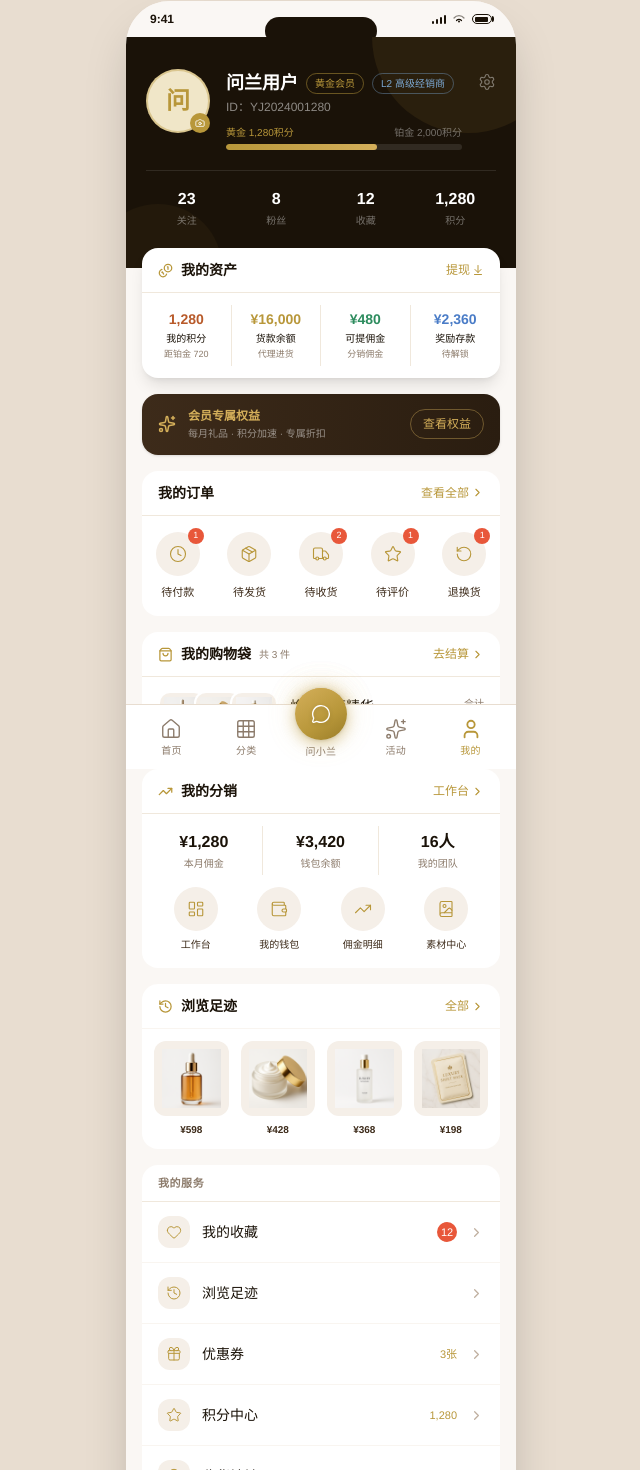
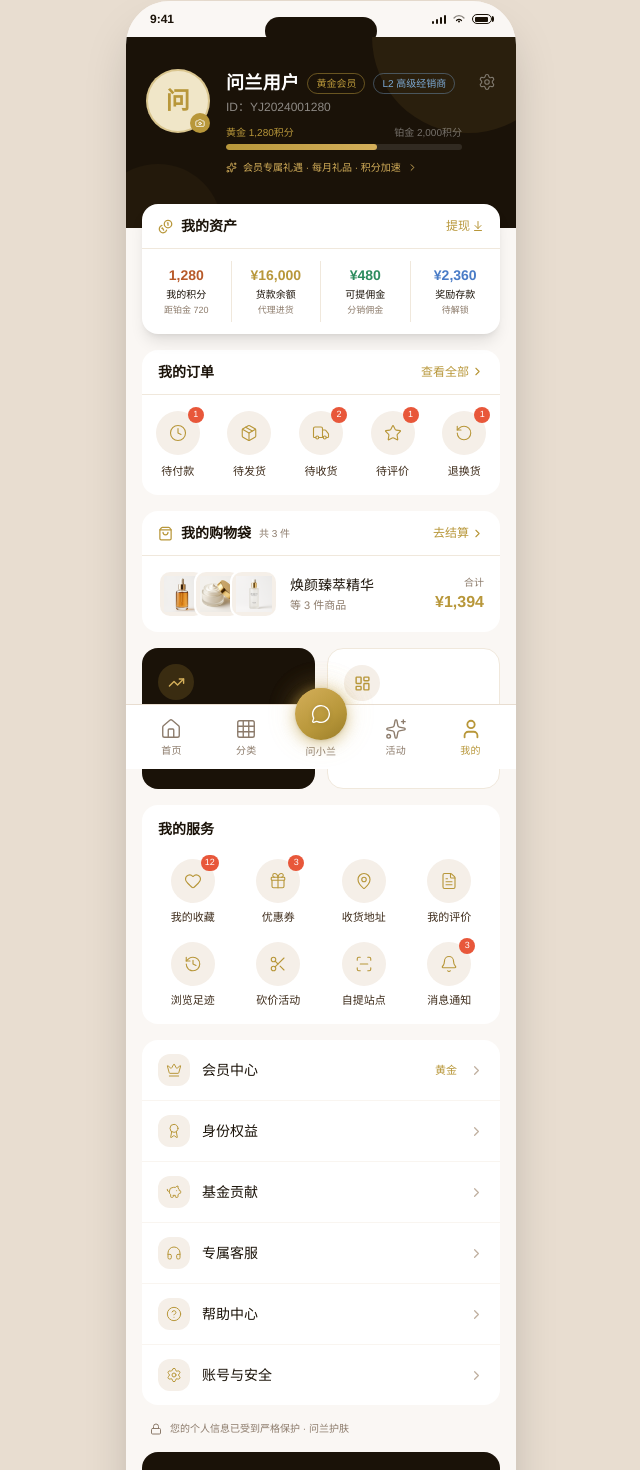
Before and after one commit to 315fang/cloud-mp-qianduan, a Next.js app: page /profile in a window 1280 px wide. Shown: the part 31-1501 px from the top of the page, without its empty margins (319-959 px from the left). Built offline with nearby package versions, Linux system fonts and the light colour scheme.

Commit message:
feat: add "show more" toggle for distributor page actions
Co-authored-by: 王飞 <192938845+315fang@users.noreply.github.com>

```diff
--- a/src/app/profile/page.tsx
+++ b/src/app/profile/page.tsx
@@ -10,7 +10,6 @@ import {
   Settings,
   HelpCircle,
   Bell,
-  ShieldCheck,
   Truck,
   RotateCcw,
   Clock,
@@ -18,24 +17,17 @@ import {
   ScanLine,
   History,
   Sparkles,
-  BadgePercent,
   Camera,
   LayoutDashboard,
-  Wallet,
   TrendingUp,
-  Users,
-  BookImage,
   Coins,
   ArrowDownToLine,
   Lock,
-  MessageCircle,
   FileText,
   Scissors,
   Crown,
   Award,
   PiggyBank,
-  Coins as CoinsIcon,
-  KeyRound,
   Headphones,
 } from "lucide-react";
 import PhoneFrame from "@/components/PhoneFrame";
@@ -50,7 +42,7 @@ const orderTabs = [
   { label: "退换货", icon: RotateCcw, href: "/orders?status=refund", badge: "1" },
 ];
 
-// 核心资产数据（我的积分 / 货款余额 / 可提佣金 / 奖励存款 同一层）
+// 核心资产（唯一出处：积分 / 货款 / 佣金 / 奖励存款）
 const assetCards = [
   { label: "我的积分", value: "1,280", sub: "距铂金 720", href: "/profile/points", color: "#B85A2A" },
   { label: "货款余额", value: "¥16,000", sub: "代理进货", href: "/distributor/goods-balance", color: "#B8973A" },
@@ -58,58 +50,27 @@ const assetCards = [
   { label: "奖励存款", value: "¥2,360", sub: "待解锁", href: "/profile/deposit", color: "#4A7CC7" },
 ];
 
-const menuItems = [
-  {
-    group: "我的服务",
-    items: [
+// 高频服务宫格（4×2，一眼可达）
+const serviceGrid = [
   { icon: Heart, label: "我的收藏", href: "/profile/collection", badge: "12" },
+  { icon: Gift, label: "优惠券", href: "/profile/coupons", badge: "3" },
+  { icon: MapPin, label: "收货地址", href: "/profile/address", badge: "" },
+  { icon: FileText, label: "我的评价", href: "/profile/reviews", badge: "" },
   { icon: History, label: "浏览足迹", href: "/profile/collection?tab=history", badge: "" },
-      { icon: Gift, label: "优惠券", href: "/profile/coupons", badge: "3张" },
-      { icon: Star, label: "积分中心", href: "/profile/points", badge: "1,280" },
-      { icon: MapPin, label: "收货地址", href: "/profile/address", badge: "" },
   { icon: Scissors, label: "砍价活动", href: "/slash", badge: "" },
-    ],
-  },
-  {
-    group: "会员与资金",
-    items: [
+  { icon: ScanLine, label: "自提站点", href: "/pickup", badge: "" },
+  { icon: Bell, label: "消息通知", href: "/profile/notifications", badge: "3" },
+];
+
+// 低频精选列表（单组，每项唯一）
+const moreItems = [
   { icon: Crown, label: "会员中心", href: "/profile/member", badge: "黄金" },
   { icon: Award, label: "身份权益", href: "/profile/rights", badge: "" },
-      { icon: PiggyBank, label: "押金订单", href: "/profile/deposit", badge: "" },
-      { icon: CoinsIcon, label: "货款余额", href: "/distributor/goods-balance", badge: "" },
   { icon: PiggyBank, label: "基金贡献", href: "/distributor/fund-pool", badge: "" },
-    ],
-  },
-  {
-    group: "门店与核销",
-    items: [
-      { icon: LayoutDashboard, label: "店长工作台", href: "/store/manager", badge: "" },
-      { icon: ScanLine, label: "自提核销", href: "/store/verify", badge: "" },
-      { icon: MapPin, label: "自提站点", href: "/pickup", badge: "" },
-      { icon: Sparkles, label: "品牌推荐", href: "/brand", badge: "" },
-    ],
-  },
-  {
-    group: "帮助与反馈",
-    items: [
   { icon: Headphones, label: "专属客服", href: "/profile/service", badge: "" },
-      { icon: MessageCircle, label: "联系客服", href: "/profile/help", badge: "" },
-      { icon: FileText, label: "我的评价", href: "/profile/reviews", badge: "" },
-      { icon: Bell, label: "消息通知", href: "/profile/notifications", badge: "3" },
   { icon: HelpCircle, label: "帮助中心", href: "/profile/help", badge: "" },
-    ],
-  },
-  {
-    group: "账号与安全",
-    items: [
-      { icon: KeyRound, label: "业务密码", href: "/profile/biz-password", badge: "" },
-      { icon: ShieldCheck, label: "隐私设置", href: "/profile/privacy", badge: "" },
-      { icon: Settings, label: "账号设置", href: "/profile/settings", badge: "" },
-    ],
-  },
+  { icon: Settings, label: "账号与安全", href: "/profile/settings", badge: "" },
 ];
-
-const footprints = products.slice(0, 4);
 
 // 购物袋摘要（取前几件商品作缩略展示）
 const bagItems = products.slice(0, 3);
@@ -119,8 +80,8 @@ const bagTotal = bagItems.reduce((sum, p) => sum + p.price, 0);
 export default function ProfilePage() {
   return (
     <PhoneFrame>
-      {/* 顶部用户信息区 */}
-      <div className="relative bg-[#1A1208] px-5 pt-8 pb-10 overflow-hidden">
+      {/* 顶部用户信息区（去掉关注/粉丝/收藏/积分重复统计行） */}
+      <div className="relative bg-[#1A1208] px-5 pt-8 pb-12 overflow-hidden">
         <div className="absolute top-0 right-0 w-48 h-48 rounded-full bg-[#B8973A]/10 -translate-y-1/2 translate-x-1/4 pointer-events-none" />
         <div className="absolute bottom-0 left-0 w-32 h-32 rounded-full bg-[#B8973A]/5 translate-y-1/2 -translate-x-1/4 pointer-events-none" />
 
@@ -128,7 +89,7 @@ export default function ProfilePage() {
           {/* 头像 */}
           <div className="relative flex-shrink-0">
             <div className="w-16 h-16 rounded-full bg-[#F0E6C8] flex items-center justify-center border-2 border-[#B8973A]/40">
-              <span className="text-2xl font-bold text-[#B8973A]">问</span>
+              <span className="font-luxury text-2xl text-[#B8973A]">问</span>
             </div>
             <Link href="/profile/edit" className="absolute bottom-0 right-0 w-5 h-5 bg-[#B8973A] rounded-full flex items-center justify-center" aria-label="编辑资料">
               <Camera size={10} className="text-white" />
@@ -137,7 +98,7 @@ export default function ProfilePage() {
 
           <div className="flex-1 min-w-0">
             <div className="flex items-center gap-2 flex-wrap">
-              <h2 className="text-lg font-bold text-white">问兰用户</h2>
+              <h2 className="font-luxury text-lg text-white">问兰用户</h2>
               <span className="text-[10px] font-medium text-[#B8973A] border border-[#B8973A]/50 px-2 py-0.5 rounded-full">
                 黄金会员
               </span>
@@ -146,7 +107,7 @@ export default function ProfilePage() {
               </span>
             </div>
             <p className="text-xs text-white/50 mt-0.5">ID：YJ2024001280</p>
-            {/* 等级进度 */}
+            {/* 等级进度（积分唯一出现在此与资产卡） */}
             <div className="mt-2.5">
               <div className="flex justify-between text-[10px] mb-1">
                 <span className="text-[#B8973A]">黄金 1,280积分</span>
@@ -156,31 +117,22 @@ export default function ProfilePage() {
                 <div className="h-full rounded-full bg-gradient-to-r from-[#B8973A] to-[#D4AF5A]" style={{ width: "64%" }} />
               </div>
             </div>
+            {/* 会员礼遇一行收纳（原独立横幅合并至此） */}
+            <Link href="/profile/member" className="mt-2.5 inline-flex items-center gap-1.5 text-[10px] text-[#D4AF5A]">
+              <Sparkles size={11} />
+              会员专属礼遇 · 每月礼品 · 积分加速
+              <ChevronRight size={11} />
+            </Link>
           </div>
 
-          <Link href="/profile/settings" className="text-white/40 flex-shrink-0 mt-1">
+          <Link href="/profile/settings" className="text-white/40 flex-shrink-0 mt-1" aria-label="设置">
             <Settings size={18} strokeWidth={1.5} />
           </Link>
         </div>
-
-        {/* 数据统计 */}
-        <div className="relative grid grid-cols-4 gap-2 mt-5 pt-4 border-t border-white/10">
-          {[
-            { label: "关注", value: "23", href: "#" },
-            { label: "粉丝", value: "8", href: "#" },
-            { label: "收藏", value: "12", href: "/profile/collection" },
-            { label: "积分", value: "1,280", href: "/profile/points" },
-          ].map(({ label, value, href }) => (
-            <Link key={label} href={href} className="text-center">
-              <p className="text-base font-bold text-white">{value}</p>
-              <p className="text-[10px] text-white/40 mt-0.5">{label}</p>
-            </Link>
-          ))}
-        </div>
       </div>
 
-      {/* 资产卡（四格）- 悬浮于顶部区域 */}
-      <div className="px-4 -mt-5 relative z-10">
+      {/* 资产卡（四格）- 悬浮于顶部区域，资金信息唯一出处 */}
+      <div className="px-4 -mt-6 relative z-10">
         <div className="bg-white rounded-2xl shadow-lg overflow-hidden">
           <div className="flex items-center justify-between px-4 py-3 border-b border-[#F0E8DC]">
             <div className="flex items-center gap-2">
@@ -204,18 +156,6 @@ export default function ProfilePage() {
       </div>
 
       <div className="px-4 space-y-4 py-4">
-        {/* 会员权益卡 */}
-        <Link href="/profile/member" className="bg-gradient-to-r from-[#3D2B1A] to-[#2A1D10] rounded-2xl px-4 py-3.5 flex items-center gap-3 shadow">
-          <Sparkles size={18} className="text-[#D4AF5A] flex-shrink-0" />
-          <div className="flex-1">
-            <p className="text-xs font-bold text-[#D4AF5A]">会员专属权益</p>
-            <p className="text-[10px] text-white/50 mt-0.5">每月礼品 · 积分加速 · 专属折扣</p>
-          </div>
-          <span className="text-xs text-[#D4AF5A] border border-[#D4AF5A]/40 px-3 py-1.5 rounded-full font-medium flex-shrink-0">
-            查看权益
-          </span>
-        </Link>
-
         {/* 我的订单 */}
         <div className="bg-white rounded-2xl overflow-hidden">
           <div className="flex items-center justify-between px-4 py-3 border-b border-[#F0E8DC]">
@@ -281,107 +221,73 @@ export default function ProfilePage() {
           )}
         </div>
 
-        {/* 分销工作台入口 */}
-        <div className="bg-white rounded-2xl overflow-hidden">
-          <div className="flex items-center justify-between px-4 py-3 border-b border-[#F0E8DC]">
-            <div className="flex items-center gap-2">
-              <TrendingUp size={15} className="text-[#B8973A]" />
-              <span className="text-sm font-bold text-[#1A1208]">我的分销</span>
+        {/* 工作台双入口（分销 / 店长，各一行，不再重复铺数据与宫格） */}
+        <div className="grid grid-cols-2 gap-3">
+          <Link href="/distributor" className="bg-[#1A1208] rounded-2xl p-4 flex flex-col gap-2">
+            <div className="w-9 h-9 rounded-full bg-[#B8973A]/20 flex items-center justify-center">
+              <TrendingUp size={17} className="text-[#D4AF5A]" />
             </div>
-            <Link href="/distributor" className="flex items-center gap-0.5 text-[12px] text-[#B8973A]">
-              工作台 <ChevronRight size={13} />
+            <div>
+              <p className="text-sm font-bold text-white">分销工作台</p>
+              <p className="text-[11px] text-white/50 mt-0.5">本月佣金 ¥1,280</p>
+            </div>
+            <span className="text-[11px] text-[#D4AF5A] flex items-center gap-0.5">
+              进入 <ChevronRight size={12} />
+            </span>
+          </Link>
+          <Link href="/store/manager" className="bg-white rounded-2xl p-4 flex flex-col gap-2 border border-[#F0E8DC]">
+            <div className="w-9 h-9 rounded-full bg-[#F5EFE8] flex items-center justify-center">
+              <LayoutDashboard size={17} className="text-[#B8973A]" />
+            </div>
+            <div>
+              <p className="text-sm font-bold text-[#1A1208]">店长工作台</p>
+              <p className="text-[11px] text-[#8C7B6B] mt-0.5">自提核销 · 库存管理</p>
+            </div>
+            <span className="text-[11px] text-[#B8973A] flex items-center gap-0.5">
+              进入 <ChevronRight size={12} />
+            </span>
           </Link>
         </div>
-          {/* 分销数据速览 */}
-          <div className="grid grid-cols-3 divide-x divide-[#F0E8DC] py-3 px-1">
-            {[
-              { label: "本月佣金", value: "¥1,280", href: "/distributor/commission" },
-              { label: "钱包余额", value: "¥3,420", href: "/distributor/wallet" },
-              { label: "我的团队", value: "16人", href: "/distributor/team" },
-            ].map(({ label, value, href }) => (
-              <Link key={label} href={href} className="flex flex-col items-center gap-0.5 py-1">
-                <span className="text-base font-bold text-[#1A1208]">{value}</span>
-                <span className="text-[10px] text-[#8C7B6B]">{label}</span>
-              </Link>
-            ))}
+
+        {/* 我的服务宫格（高频功能 4×2，替代原 23 行列表） */}
+        <div className="bg-white rounded-2xl overflow-hidden">
+          <p className="text-sm font-bold text-[#1A1208] px-4 pt-3.5 pb-1">我的服务</p>
+          <div className="grid grid-cols-4 gap-y-4 px-2 py-4">
+            {serviceGrid.map(({ icon: Icon, label, href, badge }) => (
+              <Link key={label} href={href} className="flex flex-col items-center gap-1.5 relative">
+                <div className="relative w-11 h-11 rounded-full bg-[#F5EFE8] flex items-center justify-center">
+                  <Icon size={18} className="text-[#B8973A]" strokeWidth={1.5} />
+                  {badge && (
+                    <span className="absolute -top-1 -right-1 min-w-[16px] h-4 bg-[#E8573A] rounded-full text-white text-[9px] flex items-center justify-center px-1 font-medium">
+                      {badge}
+                    </span>
+                  )}
                 </div>
-          {/* 快捷入口 */}
-          <div className="grid grid-cols-4 gap-2 px-4 pb-4">
-            {[
-              { icon: LayoutDashboard, label: "工作台", href: "/distributor" },
-              { icon: Wallet, label: "我的钱包", href: "/distributor/wallet" },
-              { icon: TrendingUp, label: "佣金明细", href: "/distributor/commission" },
-              { icon: BookImage, label: "素材中心", href: "/distributor/materials" },
-            ].map(({ icon: Icon, label, href }) => (
-              <Link key={label} href={href} className="flex flex-col items-center gap-1.5">
-                <div className="w-11 h-11 rounded-full bg-[#F5EFE8] flex items-center justify-center">
-                  <Icon size={18} className="text-[#B8973A]" strokeWidth={1.5} />
-                </div>
-                <span className="text-[10px] text-[#3D2B1A] font-medium text-center">{label}</span>
+                <span className="text-[11px] text-[#3D2B1A] font-medium">{label}</span>
               </Link>
             ))}
           </div>
         </div>
 
-        {/* 浏览足迹 */}
+        {/* 更多服务（低频精选，单组六行） */}
         <div className="bg-white rounded-2xl overflow-hidden">
-          <div className="flex items-center justify-between px-4 py-3 border-b border-[#F9F5F0]">
-            <div className="flex items-center gap-2">
-              <History size={15} className="text-[#B8973A]" />
-              <span className="text-sm font-bold text-[#1A1208]">浏览足迹</span>
-            </div>
-            <Link href="/profile/collection?tab=history" className="flex items-center gap-0.5 text-[12px] text-[#B8973A]">
-              全部 <ChevronRight size={13} />
-            </Link>
-          </div>
-          <div className="p-3 flex gap-3">
-            {footprints.map((product) => (
-              <Link key={product.id} href={`/products/${product.id}`} className="flex-1 flex flex-col items-center gap-1.5">
-                <div className="relative w-full aspect-square rounded-xl overflow-hidden bg-[#F5EFE8]">
-                  <Image src={product.image} alt={product.name} fill className="object-contain p-2" />
-                </div>
-                <p className="text-[10px] text-[#3D2B1A] font-semibold text-center line-clamp-1 w-full">
-                  ¥{product.price}
-                </p>
-              </Link>
-            ))}
-          </div>
-        </div>
-
-        {/* 功能菜单 */}
-        {menuItems.map(({ group, items }) => (
-          <div key={group} className="bg-white rounded-2xl overflow-hidden">
-            <p className="text-[11px] font-semibold text-[#8C7B6B] tracking-wider px-4 py-2.5 border-b border-[#F0E8DC]">
-              {group}
-            </p>
-            <div>
-              {items.map(({ icon: Icon, label, href, badge }, idx) => (
+          {moreItems.map(({ icon: Icon, label, href, badge }, idx) => (
             <Link
               key={label}
               href={href}
               className={`flex items-center gap-3 px-4 py-3.5 active:bg-[#FAF7F4] transition-colors ${
-                    idx < items.length - 1 ? "border-b border-[#F9F5F0]" : ""
+                idx < moreItems.length - 1 ? "border-b border-[#F9F5F0]" : ""
               }`}
             >
               <div className="w-8 h-8 rounded-xl bg-[#F5EFE8] flex items-center justify-center flex-shrink-0">
                 <Icon size={16} className="text-[#B8973A]" strokeWidth={1.5} />
               </div>
               <span className="flex-1 text-sm text-[#1A1208] font-medium">{label}</span>
-                  {badge && (
-                    <span className={`text-[11px] font-medium ${
-                      /^\d+$/.test(badge)
-                        ? "w-5 h-5 bg-[#E8573A] text-white rounded-full flex items-center justify-center text-[9px]"
-                        : "text-[#B8973A]"
-                    }`}>
-                      {badge}
-                    </span>
-                  )}
+              {badge && <span className="text-[11px] font-medium text-[#B8973A]">{badge}</span>}
               <ChevronRight size={15} className="text-[#C0B0A0]" />
             </Link>
           ))}
         </div>
-          </div>
-        ))}
 
         {/* 隐私保护提示 */}
         <div className="flex items-center gap-2 px-2">
@@ -392,7 +298,7 @@ export default function ProfilePage() {
         {/* 邀请好友 */}
         <div className="bg-[#1A1208] rounded-2xl px-5 py-4 flex items-center justify-between">
           <div>
-            <p className="text-[10px] tracking-[0.2em] text-[#B8973A] font-medium">CLOUD BEAUTY</p>
+            <p className="text-[10px] tracking-[0.2em] text-[#B8973A] font-medium">WENLAN BEAUTY</p>
             <p className="text-sm font-semibold text-white mt-0.5">邀请好友得礼品</p>
             <p className="text-xs text-white/50 mt-0.5">每邀请一位好友享 ¥30 奖励</p>
           </div>
```
Also changed, not shown: src/app/distributor/page.tsx (+53 -90 lines). Lines whose indentation alone changed are shown as unchanged.
